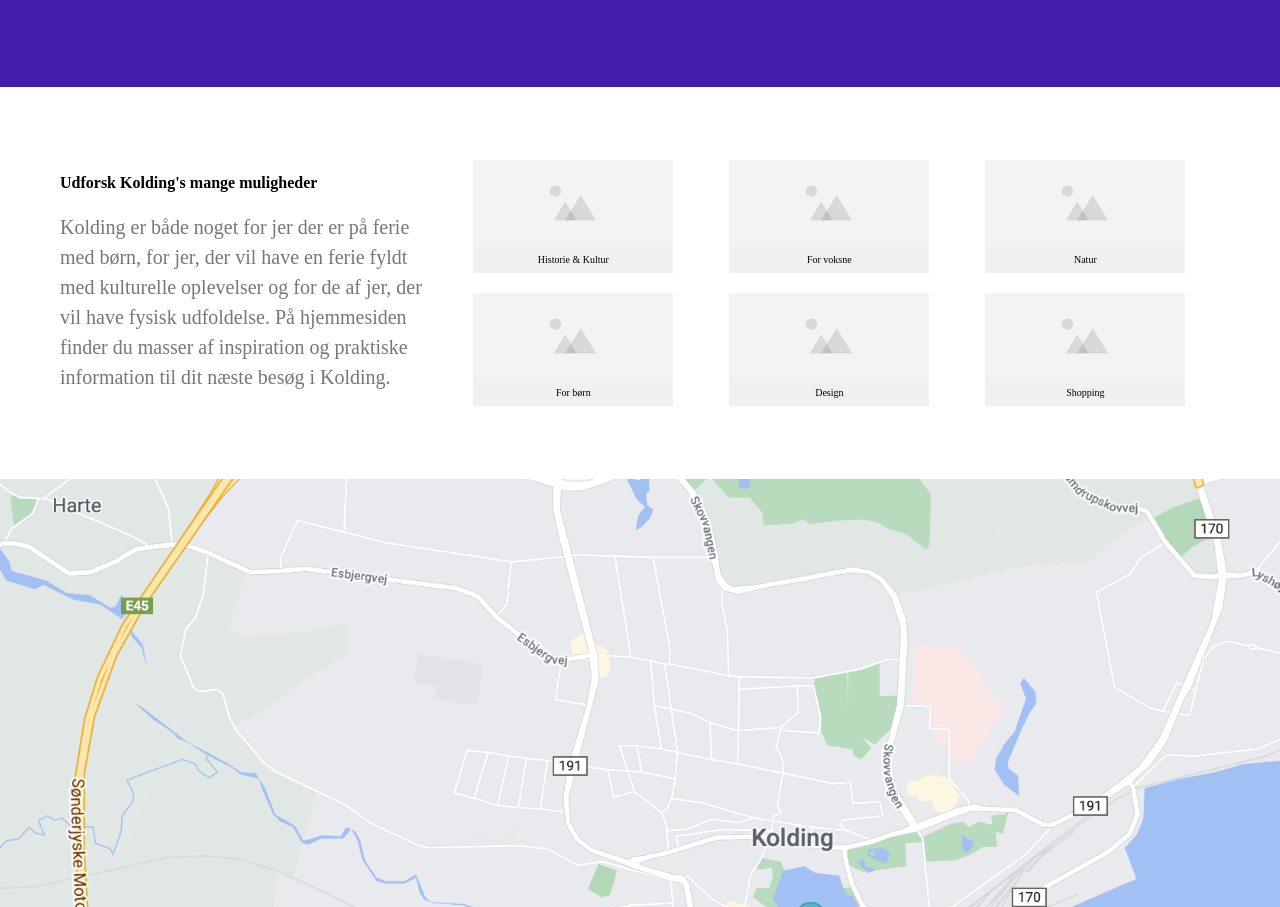
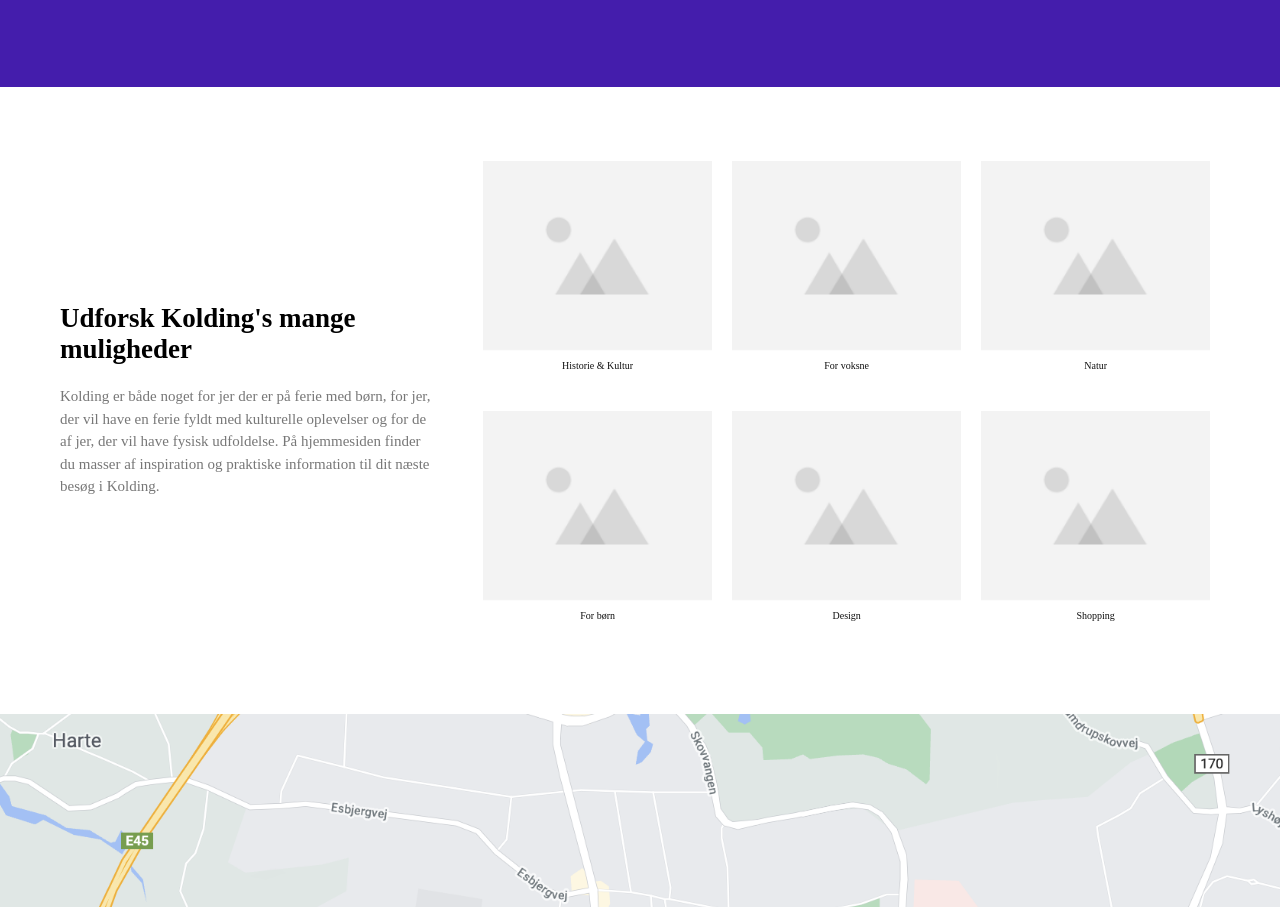
Before and after one commit to ifnore/visitkolding-max, a plain HTML site: page index.html in a window 1280 px wide. Shown: the part 1637-2544 px from the top of the page. Drawn offline with Linux system fonts and the light colour scheme.

Commit message:
frontpage

```diff
--- a/assets/css/frontpage.css
+++ b/assets/css/frontpage.css
@@ -17,7 +17,7 @@
 .explore {
   display: flex;
   width: 1200px;
-  height: 392px;
+  height: 627px;
   margin: 0 auto;
   padding: 20px;
   box-sizing: border-box;
@@ -33,13 +33,13 @@
 }
 
 .left h5 {
-  font-size: 16px;
+  font-size: 27px;
   font-weight: bold;
   margin-bottom: 20px;
 }
 
 .left p {
-  font-size: 20px;
+  font-size: 15px;
   color: #777;
   line-height: 1.5;
 }
@@ -49,31 +49,28 @@
   flex: 2;
   display: flex;
   align-items: center;
+  justify-content: center;
 }
 
 .pic-flexwrap {
-  max-width: 712px;
-  display: flex;
-  flex-wrap: wrap;
+  display: grid;
+  grid-template-columns: repeat(3, 229px);
+  grid-template-rows: repeat(2, 230px);
   gap: 20px;
-  justify-content: space-between;
 }
 
 .pic-flexwrap article {
-  width: 100%;
-  max-width: 200px;
-  background-color: #f0f0f0;
   text-align: center;
 }
 
 .pic-flexwrap img {
-  width: 100%;
-  height: auto;
-  display: block;
+  height: 190px;
+  width: 229px;
+  object-fit: cover;
 }
 
 .pic-flexwrap p {
+  margin-top: 5px;
   font-size: 10px;
-  color: #000;
-  margin: 8px 0;
+  color: #111;
 }
```
